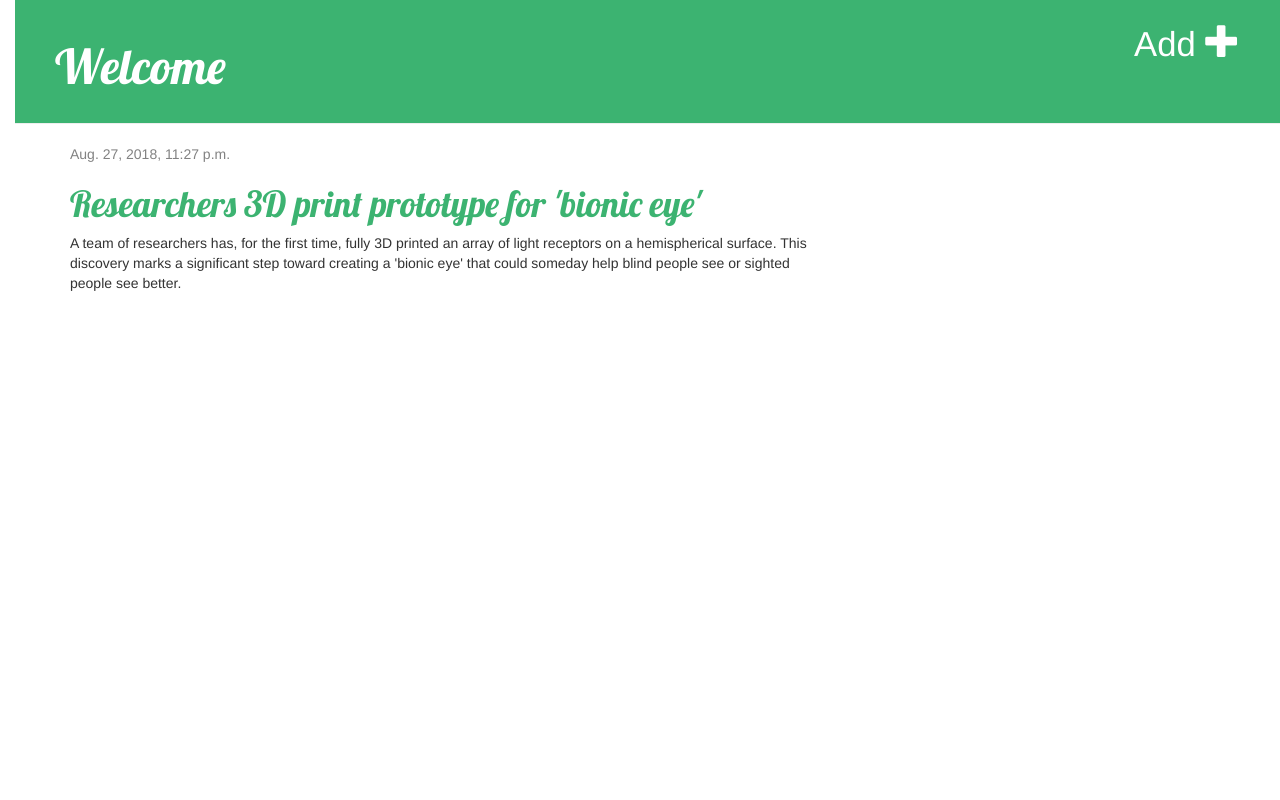
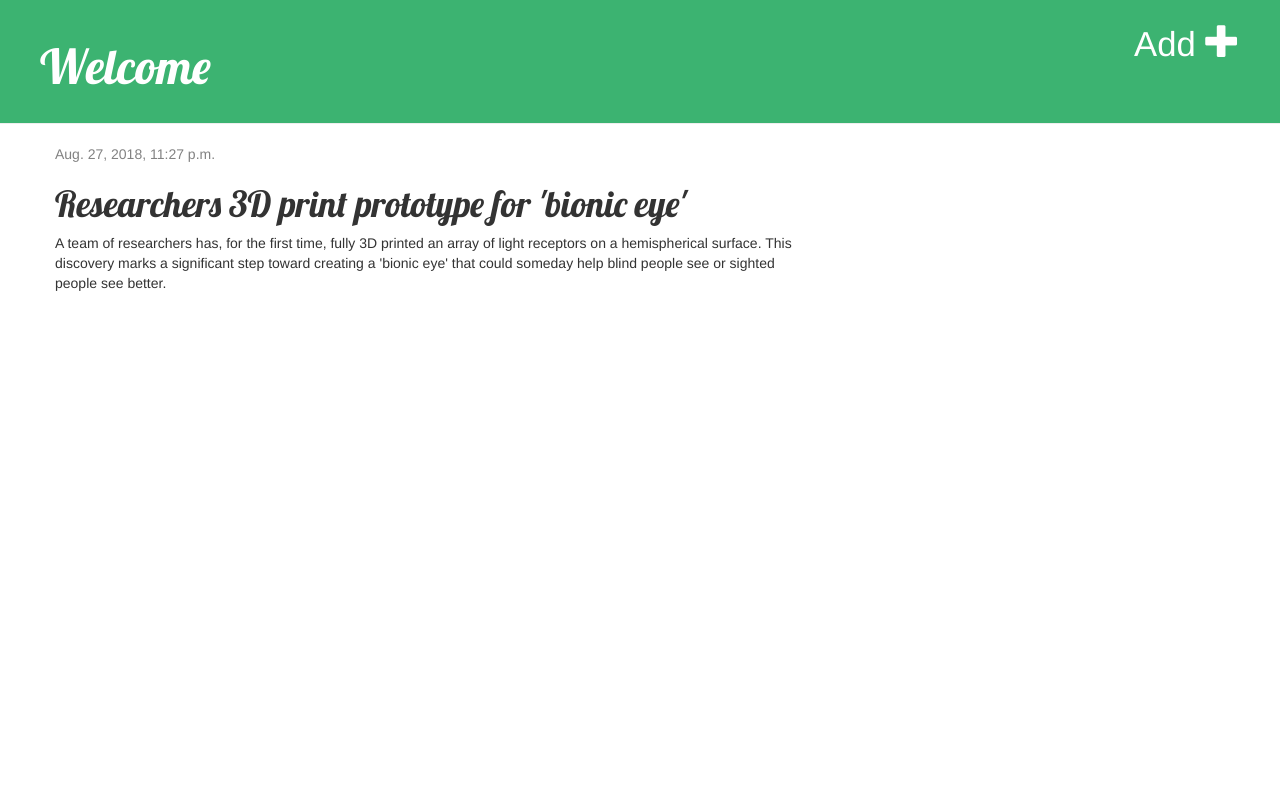
Before and after one commit to pkanaganti/MSD, a Django app: page /post/3/ in a window 1280 px wide. Run offline with Django 3.2, Linux system fonts and the light colour scheme; data comes from the database, SQL or seed files in the repository; some libraries are stand-ins or nearby versions.

Commit message:
adjusted style

```diff
--- a/blog/static/css/blog.css
+++ b/blog/static/css/blog.css
@@ -1,10 +1,3 @@
-h1,h2,h3,h4,h5,h6 a {
-    color: #3cb371;
-    font-family: 'Lobster';
-}
-body {
-    padding-left: 15px;
-}
 .page-header {
     background-color: #3cb371;
     margin-top: 0;
@@ -23,16 +16,6 @@ body {
 
 h1, h2, h3, h4 {
     font-family: 'Lobster', cursive;
-}
-
-.footer {
-    position: fixed;
-    left: 0;
-    bottom: 0;
-    width: 100%;
-    background-color: #3cb371;
-    color: white;
-    text-align: center;
 }
 
 .date {
```
